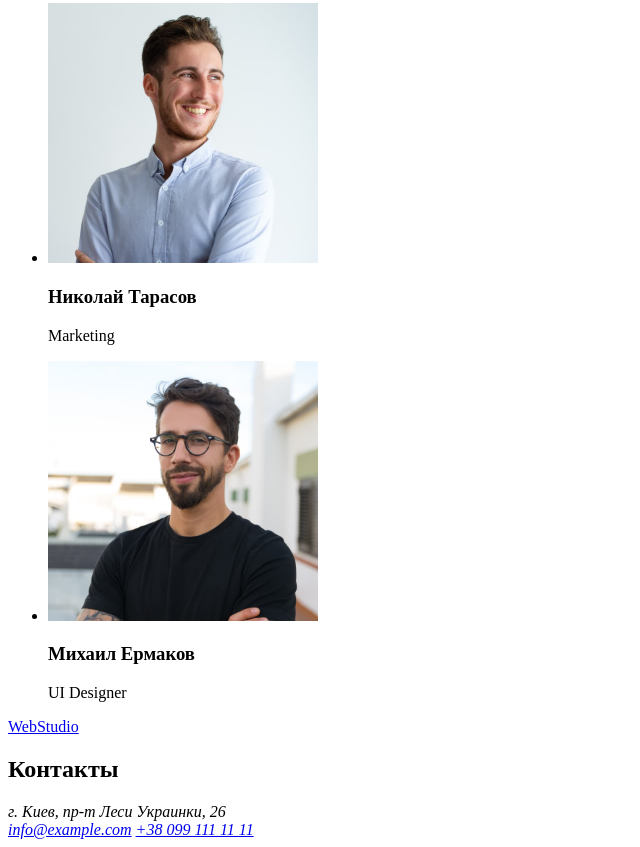
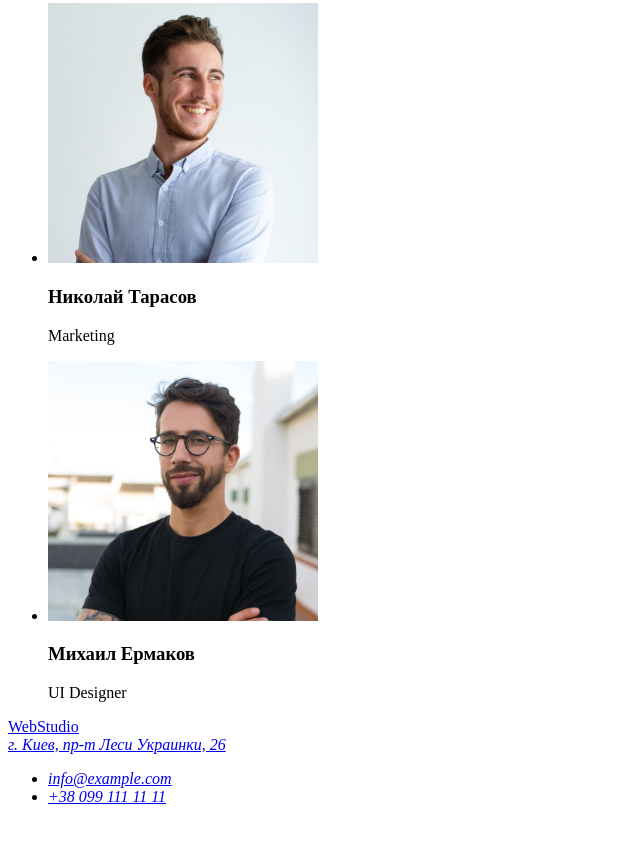
Before and after one commit to VladimirHavruniak/goit-markup-hw-01, a plain HTML site: page index.html in a window 1280 px wide. Shown: the part 2333-3180 px from the top of the page, without its empty margins (0-640 px from the left). After the commit the page ends 3155 px from the top, so only its background shows below. Drawn offline with Linux system fonts and the light colour scheme.

Commit message:
Сделал фактический адрес ссылкой

```diff
--- a/index.html
+++ b/index.html
@@ -88,16 +88,17 @@
 
     <footer>
             <a href="./index.html">WebStudio</a>
-        <section>
-            <h2>Контакты</h2>
+
             <address>
-                г. Киев, пр-т Леси Украинки, 26
+                <a href="https://www.google.com/maps/d/u/0/viewer?msa=0&mid=10uSM3H-mIU3GznYo2szRIEphczw&ll=50.42732700000001%2C30.538092&z=17">г. Киев, пр-т Леси Украинки, 26</a>
             </address>
+
             <address>
-                <a href="mailto:info@example.com">info@example.com</a>
-                <a href="tel:+380991111111">+38 099 111 11 11</a>
+                <ul>
+                    <li><a href="mailto:info@example.com">info@example.com</a></li>
+                    <li><a href="tel:+380991111111">+38 099 111 11 11</a></li>
+                </ul>
             </address>
-        </section>
 
     </footer>
 
```
